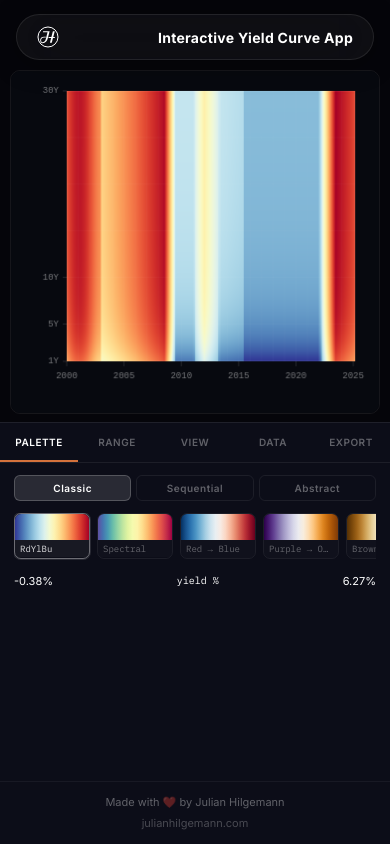
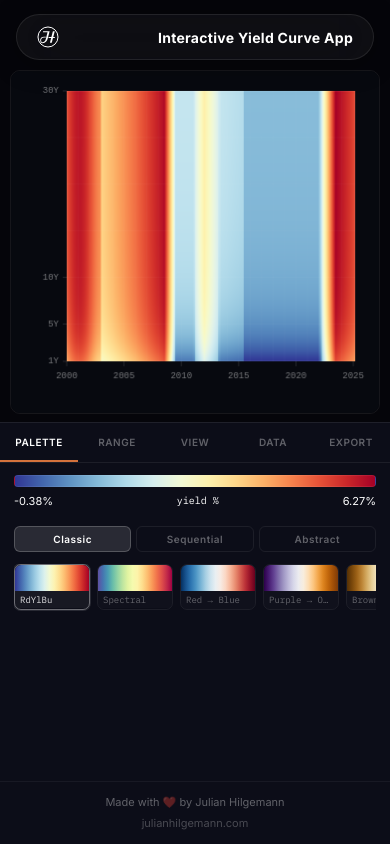
Before and after one commit to julianhilgemann/heatmapp, a React (Vite) app: page / in a window 390 px wide. Built offline with nearby package versions, Linux system fonts and the light colour scheme.

Commit message:
matched mobile yield range labels layout with desktop gradient logic

```diff
--- a/src/App.jsx
+++ b/src/App.jsx
@@ -1660,6 +1660,24 @@ export default function YieldCurveApp() {
             {/* PALETTE tab */}
             {mobTab === "palette" && (
               <div>
+                {/* Active Palette Gradient & Range */}
+                <div style={{ marginBottom: 16 }}>
+                  <div
+                    style={{
+                      height: 12,
+                      borderRadius: 4,
+                      background: colorBarGrad,
+                      marginBottom: 6,
+                      border: `1px solid ${tok.border}`,
+                    }}
+                  />
+                  <div className="range-labels">
+                    <span style={{ ...tok.mutedSpan, flexShrink: 0 }}>{colorMode === "global" ? (minV != null ? `${minV.toFixed(2)}%` : "—") : (maxAbsInv ? `-${maxAbsInv.toFixed(2)}%` : "—")}</span>
+                    <span style={{ ...tok.mutedSpan, fontFamily: '"IBM Plex Mono", monospace', fontSize: 10, textAlign: "center", width: "100%" }}>{colorMode === "global" ? "yield %" : "inversion spread"}</span>
+                    <span style={{ ...tok.mutedSpan, flexShrink: 0 }}>{colorMode === "global" ? (maxV != null ? `${maxV.toFixed(2)}%` : "—") : (maxAbsInv ? `+${maxAbsInv.toFixed(2)}%` : "—")}</span>
+                  </div>
+                </div>
+
                 {/* Group tabs */}
                 <div style={{ display: "flex", gap: 5, marginBottom: 12 }}>
                   {PALETTE_GROUPS.map((g) => (
@@ -1685,12 +1703,6 @@ export default function YieldCurveApp() {
                       </div>
                     );
                   })}
-                </div>
-                {/* Range */}
-                <div className="range-labels" style={{ marginTop: 12 }}>
-                  <span style={{ ...tok.mutedSpan, flexShrink: 0 }}>{colorMode === "global" ? (minV != null ? `${minV.toFixed(2)}%` : "—") : (maxAbsInv ? `-${maxAbsInv.toFixed(2)}%` : "—")}</span>
-                  <span style={{ ...tok.mutedSpan, fontFamily: '"IBM Plex Mono", monospace', fontSize: 10, textAlign: "center", width: "100%" }}>{colorMode === "global" ? "yield %" : "inversion spread"}</span>
-                  <span style={{ ...tok.mutedSpan, flexShrink: 0 }}>{colorMode === "global" ? (maxV != null ? `${maxV.toFixed(2)}%` : "—") : (maxAbsInv ? `+${maxAbsInv.toFixed(2)}%` : "—")}</span>
                 </div>
               </div>
             )}
```
